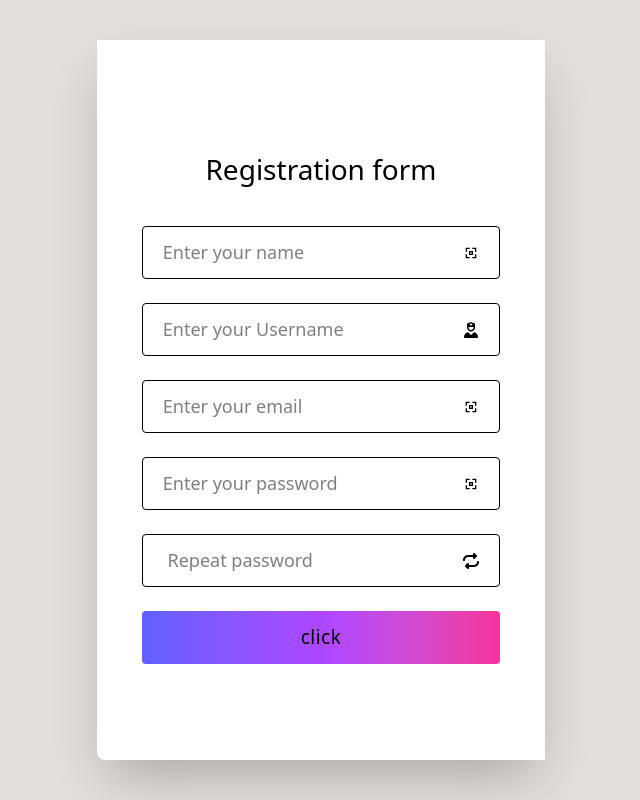
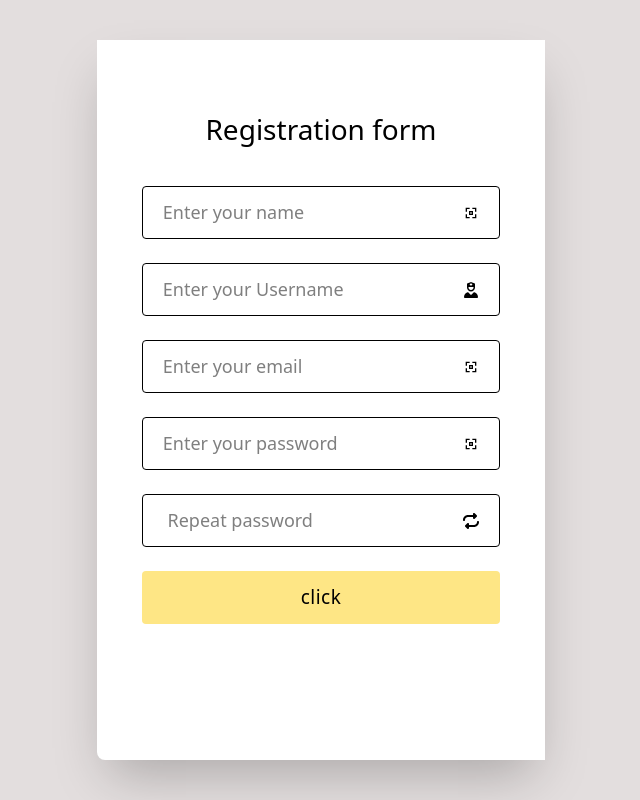
Before and after one commit to ramu-ramu-blip/billram, a React (Vite) app: page / in a window 1280 px wide. Shown: the whole page, without its empty margins (319-959 px from the left). Built offline with nearby package versions, Linux system fonts and the light colour scheme.

Commit message:
Registartion from validation done

```diff
--- a/package.json
+++ b/package.json
@@ -14,9 +14,11 @@
     "dom": "^0.0.3",
     "react": "^19.1.0",
     "react-dom": "^19.1.0",
+    "react-hot-toast": "^2.5.2",
     "react-icons": "^5.5.0",
     "react-router": "^7.6.2",
-    "tailwindcss": "^4.1.10"
+    "tailwindcss": "^4.1.10",
+    "val-pass": "^3.0.3"
   },
   "devDependencies": {
     "@eslint/js": "^9.25.0",
--- a/src/App.css
+++ b/src/App.css
@@ -5,3 +5,6 @@
     width: 100vw;
 
 }
+::-webkit-scrollbar{
+    display: none;
+}
--- a/src/components/user/Register.jsx
+++ b/src/components/user/Register.jsx
@@ -3,30 +3,63 @@ import { CgNametag } from "react-icons/cg";
 import { FaUserNurse } from "react-icons/fa6";
 import { TbPassword } from "react-icons/tb";
 import { FaRepeat } from "react-icons/fa6";
+import {validatePassword} from "val-pass"
+import toast from 'react-hot-toast';
+
 
 
 const Register = () => {
-let [state,setState]=useState({})
-let[repeatpas,setPassword]=useState()
+let [state,setState]=useState({
+  name:"",
+  username:"",
+  email:"",
+  password:""
+})
+let[match,setMatched]=useState(true)
+let [errormessage,setErrormessage]=useState("")
 
-let handlePassword =()=>{
+let handlePassword =(e)=>{
+  let {value}=e.target
+  state.password!=value?setMatched(false):setMatched(true)
+value=="" && setMatched(true)
 
 }
 
 let handleChange=(e)=>{
   let{name,value}=e.target
   setState((preval)=>({...preval,[name]:value}))
+  if(name=="password")
+  {
+    let {validateAll,getAllValidationErrorMessage}=validatePassword(value,8)
+    validateAll()?setErrormessage(""):setErrormessage(getAllValidationErrorMessage())
+    value=="" && setErrormessage("")
+  }
 }
 let handleSumbit=(e)=>{
   e.preventDefault()
-  console.log(state);
+
+  let {name,username,password,email}=state
+    if(!name||!username||!password||!email){
+      toast.error("All feilds are mandatory")
+      return
+    }
+
+   let {validateAll,getAllValidationErrorMessage}=validatePassword(password)
+  if(!validateAll()){
+      toast.error(`${getAllValidationErrorMessage()}`)
+    }
+    if(!match){
+      toast.error("passsword and confirm password did not match")
+  return
+    }
+console.log(state);
 
 }
 
 
   return (
-    <div  className='  bg-[#bfb4b46f] bg-[url()] size-full flex justify-center items-center'  >
-        <form action="" onSubmit={handleSumbit} className='bg-white h-[90%] max-sm:w-[90%]  rounded-bl-lg shadow-2xl w-[35%] flex justify-center items-center flex-col gap-6 py-10  ' >
+    <div  className='  bg-[#bfb4b46f] bg-[url()] size-full  flex justify-center items-center'  >
+        <form action="" onSubmit={handleSumbit} className='bg-white h-[90%] max-sm:w-[90%]  overflow-scroll rounded-bl-lg shadow-2xl w-[35%] flex  items-center flex-col gap-6 py-14  ' >
 
           <div className='w-[80%]  py-3 bg-white flex justify-center items-center rounded-sm'>
             <h1  className='text-[28px] max-sm:text-sm '>Registration form</h1>
@@ -49,18 +82,24 @@ let handleSumbit=(e)=>{
             <span><CgNametag /></span>
           </div>
 
+
+
            <div  className='w-[80%] bg-white flex justify-center items-center border-1  rounded-sm   px-5  py-3' >
             <input type="password" name="password" placeholder='Enter your password'  className='  w-[100%] outline-0 text-[18px]'onChange={handleChange} />
             <span><CgNametag /></span>
           </div>
 
-           <div  className='w-[80%] bg-white flex justify-center items-center border-1  rounded-sm   px-5  py-3'>
-            <input type="password" name="repeatpassword" placeholder=' Repeat password'   className='  w-[100%] outline-0 text-[18px]' onClick={handleChange}/>
+          <div className={ errormessage?'w-[80%] bg-white flex justify-center items-center text-red-400  rounded-sm   px-5  py-3  ':'hidden'}>
+            <span>{errormessage}</span>
+          </div>
+
+           <div  className={`w-[80%] bg-white flex justify-center items-center border-1  rounded-sm   px-5  py-3 ${!match?'border-red-600':'border-l-black'}`}>
+            <input type="password" name="repeatpassword" placeholder=' Repeat password'   className='  w-[100%] outline-0 text-[18px]' onChange={handlePassword}/>
             <span><FaRepeat /></span>
           </div>
 
-          <div className='w-[80%] bg-gradient-to-r from-indigo-500 via-purple-500 to-pink-500 ... flex justify-center items-center border-0 rounded-sm  tracking-[0.5px] text-[19px] py-3'>
-            <button>click</button>
+          <div className='w-[80%] bg-amber-200 flex justify-center items-center border-0 rounded-sm  tracking-[0.5px] text-[19px] py-3 hover:bg-amber-400 '>
+            <button className='w-full'>click</button>
             </div>
         </form>
     </div>
--- a/src/main.jsx
+++ b/src/main.jsx
@@ -1,4 +1,8 @@
 import  { createRoot } from "react-dom/client"
 import App from "./App"
+import { Toaster } from "react-hot-toast"
 
-createRoot(document.getElementById("root")).render(<App></App>)
+createRoot(document.getElementById("root")).render(<>
+<App></App>
+<Toaster></Toaster>
+</>)
```
Also changed, not shown: 1 other file (tests, documents, lock files or other folders).
